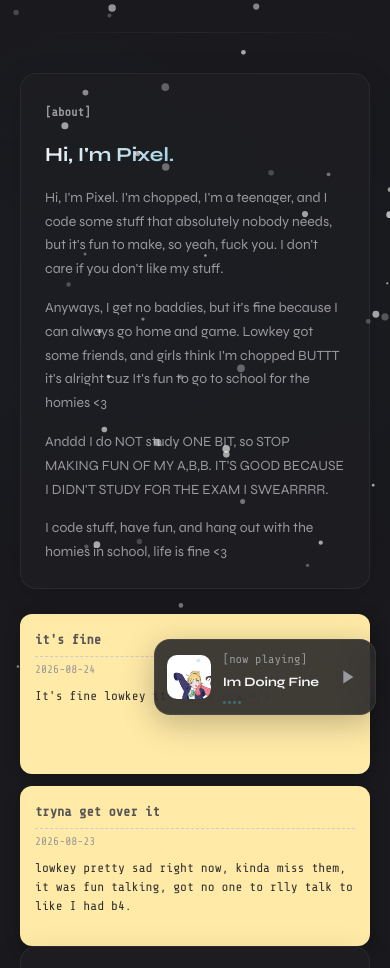
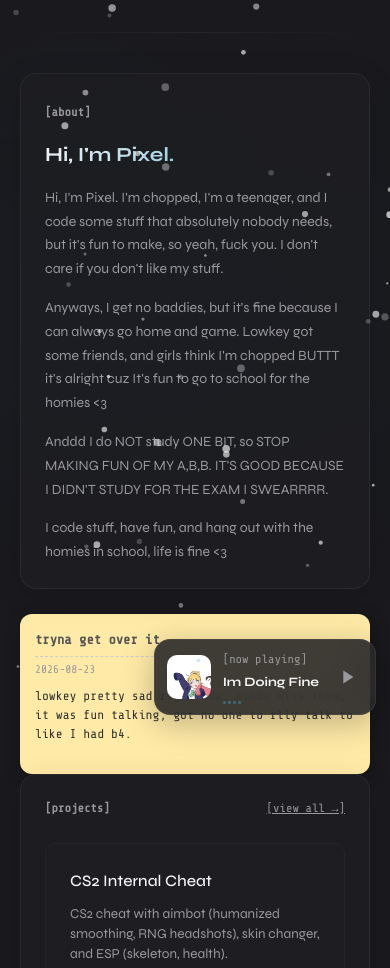
Before and after one commit to pixelatedxp/my-website, a plain HTML site: page index.html in a window 390 px wide. Shown: the part 115-1083 px from the top of the page. Drawn offline with nearby package versions, Linux system fonts and the light colour scheme.

Commit message:
Revert to single sticky note

```diff
--- a/index.html
+++ b/index.html
@@ -49,12 +49,7 @@
                     <p class="bio-text" style="margin-top: 15px;">I code stuff, have fun, and hang out with the homies in school, life is fine &lt;3</p>
                 </div>
             </section>
-            <div class="side-sticky-note" style="top: 20%;">
-                <div class="note-header">it's fine</div>
-                <div class="note-date">2026-08-24</div>
-                <div class="note-body">It's fine lowkey it's fine now &lt;/3</div>
-            </div>
-            <div id="sticky" class="side-sticky-note" style="top: 45%;">
+            <div id="sticky" class="side-sticky-note">
                 <div class="note-header">tryna get over it</div>
                 <div class="note-date">2026-08-23</div>
                 <div class="note-body">lowkey pretty sad right now, kinda miss them, it was fun talking, got no one to rlly talk to like I had b4.</div>
--- a/styles.css
+++ b/styles.css
@@ -374,7 +374,7 @@ body::before {
     line-height: 1.5;
 }
 @media (max-width: 600px) {
-    .side-sticky-note { position: static !important; width: 100% !important; max-width: none !important; margin-top: 12px; right: auto !important; top: auto !important; }
+    #sticky { position: static !important; width: 100% !important; max-width: none !important; margin-top: 12px; right: auto !important; }
     .navbar {
         flex-direction: column;
         gap: 16px;
```
